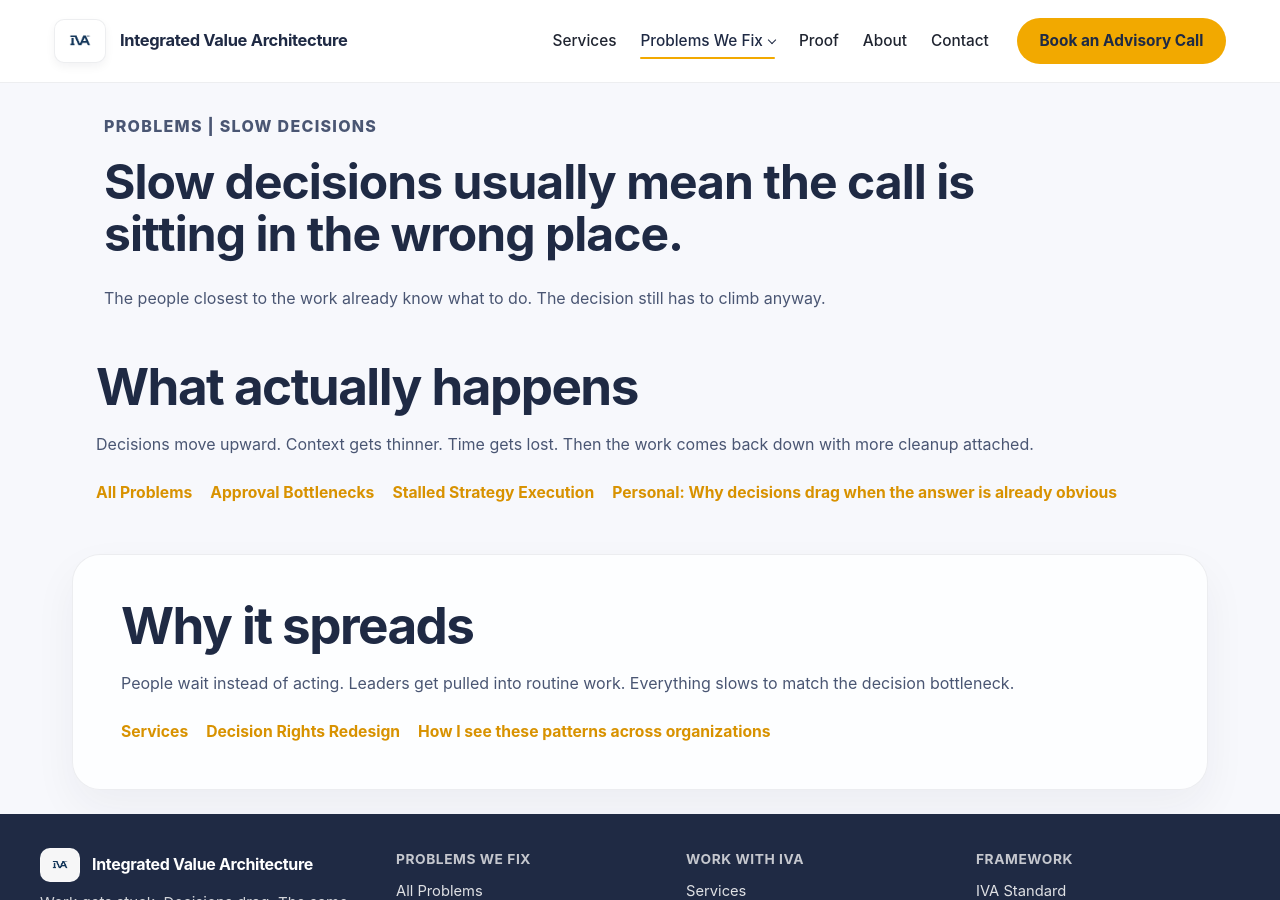
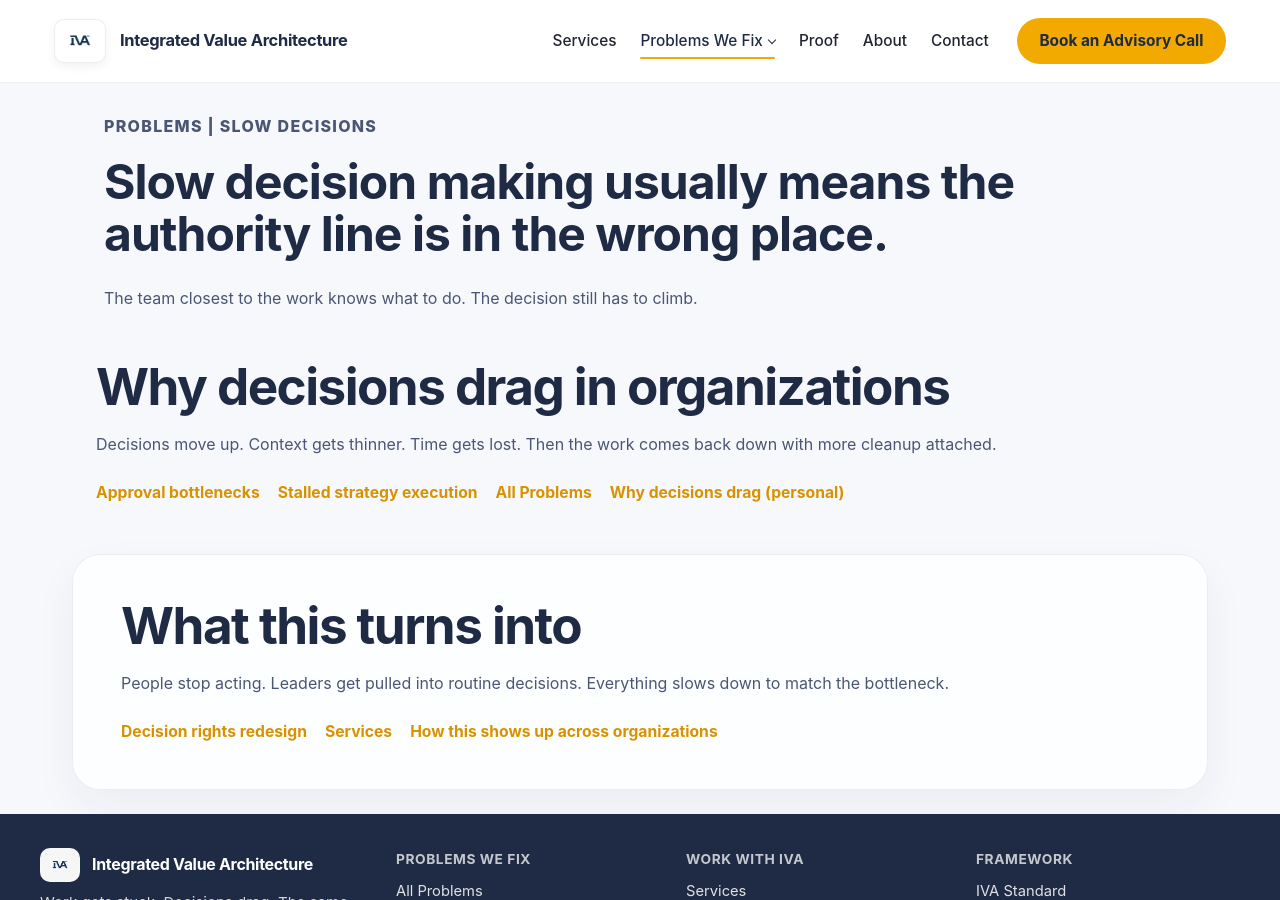
Before and after one commit to efost7873/integratedvaluearchitecture.com, a Jekyll site: the page built from slow-decisions-decision-rights.html, in a window 1280 px wide and 900 px high. Built offline with Jekyll 4.4.1, drawn with Linux system fonts in a browser that asks for light colours.

Commit message:
Update slow-decisions-decision-rights.html

```diff
--- a/slow-decisions-decision-rights.html
+++ b/slow-decisions-decision-rights.html
@@ -1,55 +1,53 @@
 ---
 layout: default
-title: Slow Decisions and Decision Rights | IVA
+title: Slow Decision Making in Organizations | Decision Rights Problems | IVA
+description: Slow decision making happens when decision authority sits in the wrong place. Learn why decisions drag even when the answer is already clear.
 permalink: /slow-decisions-decision-rights/
 ---
 
 <section class="page-header">
   <div class="container narrow">
     <p class="eyebrow">Problems | Slow Decisions</p>
-    <h1>Slow decisions usually mean the call is sitting in the wrong place.</h1>
+    <h1>Slow decision making usually means the authority line is in the wrong place.</h1>
 
     <p>
-      The people closest to the work already know what to do.
-      The decision still has to climb anyway.
+      The team closest to the work knows what to do.
+      The decision still has to climb.
     </p>
   </div>
 </section>
 
 <section class="section">
   <div class="container narrow">
-    <h2>What actually happens</h2>
+    <h2>Why decisions drag in organizations</h2>
 
     <p>
-      Decisions move upward.
-      Context gets thinner.
-      Time gets lost.
+      Decisions move up. Context gets thinner. Time gets lost.
       Then the work comes back down with more cleanup attached.
     </p>
 
     <div class="inline-links">
+      <a href="/approval-bottlenecks/">Approval bottlenecks</a>
+      <a href="/stalled-strategy-execution/">Stalled strategy execution</a>
       <a href="/problems/">All Problems</a>
-      <a href="/approval-bottlenecks/">Approval Bottlenecks</a>
-      <a href="/stalled-strategy-execution/">Stalled Strategy Execution</a>
-      <a href="https://evanmichealfoster.com/slow-decisions-decision-rights/">Personal: Why decisions drag when the answer is already obvious</a>
+      <a href="https://evanmichealfoster.com/slow-decisions-decision-rights/">Why decisions drag (personal)</a>
     </div>
   </div>
 </section>
 
 <section class="section alt">
   <div class="container narrow">
-    <h2>Why it spreads</h2>
+    <h2>What this turns into</h2>
 
     <p>
-      People wait instead of acting.
-      Leaders get pulled into routine work.
-      Everything slows to match the decision bottleneck.
+      People stop acting. Leaders get pulled into routine decisions.
+      Everything slows down to match the bottleneck.
     </p>
 
     <div class="inline-links">
+      <a href="/decision-rights-redesign/">Decision rights redesign</a>
       <a href="/services/">Services</a>
-      <a href="/decision-rights-redesign/">Decision Rights Redesign</a>
-      <a href="https://evanmichealfoster.com/problems/">How I see these patterns across organizations</a>
+      <a href="https://evanmichealfoster.com/problems/">How this shows up across organizations</a>
     </div>
   </div>
 </section>
```
